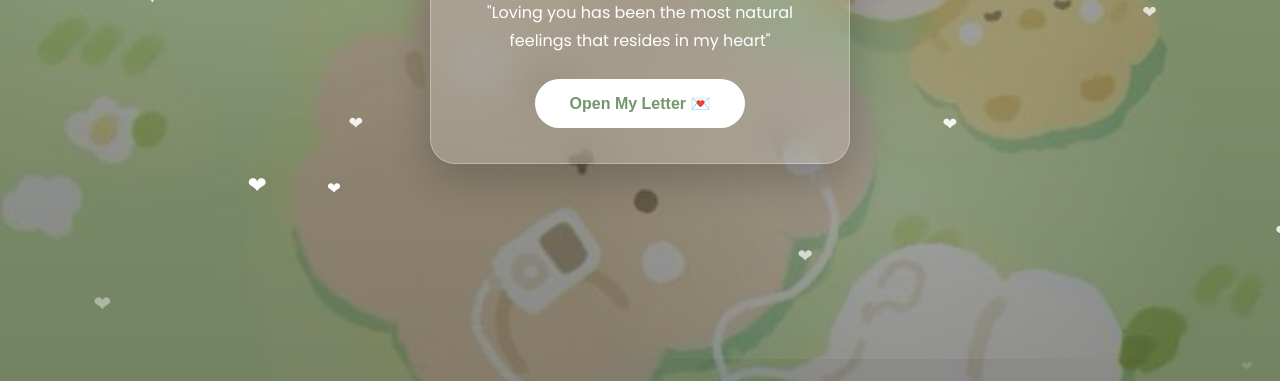
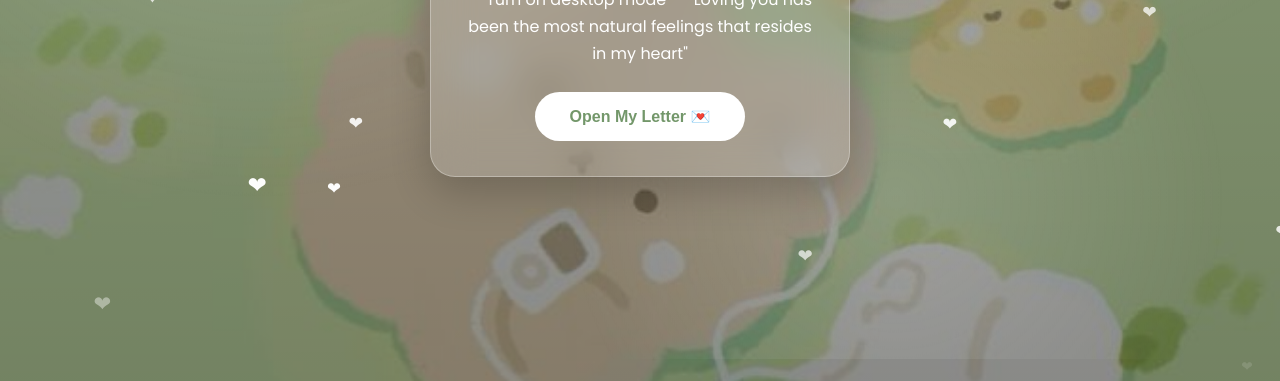
Before and after one commit to koshi262/koshi-262, a plain HTML site: page index.html in a window 1280 px wide. Shown: the part 419-800 px from the top of the page. Drawn offline with Linux system fonts and the light colour scheme.

Commit message:
Update index.html

```diff
--- a/index.html
+++ b/index.html
@@ -402,6 +402,8 @@ font-size:40px;
 
 <p>
 
+— Turn on desktop mode —
+
 "Loving you has been the most natural feelings that resides in my heart"
 
 </p>
```
